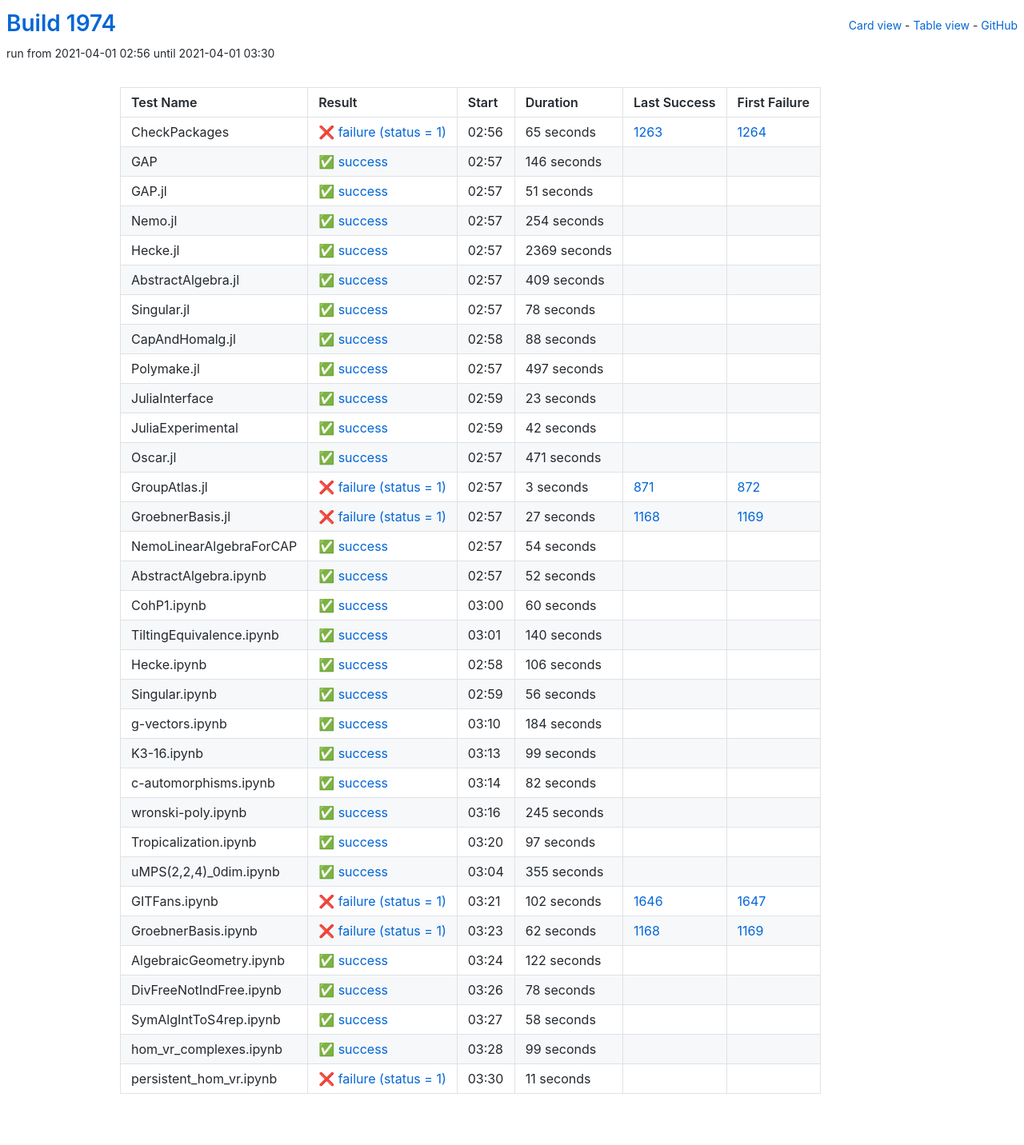
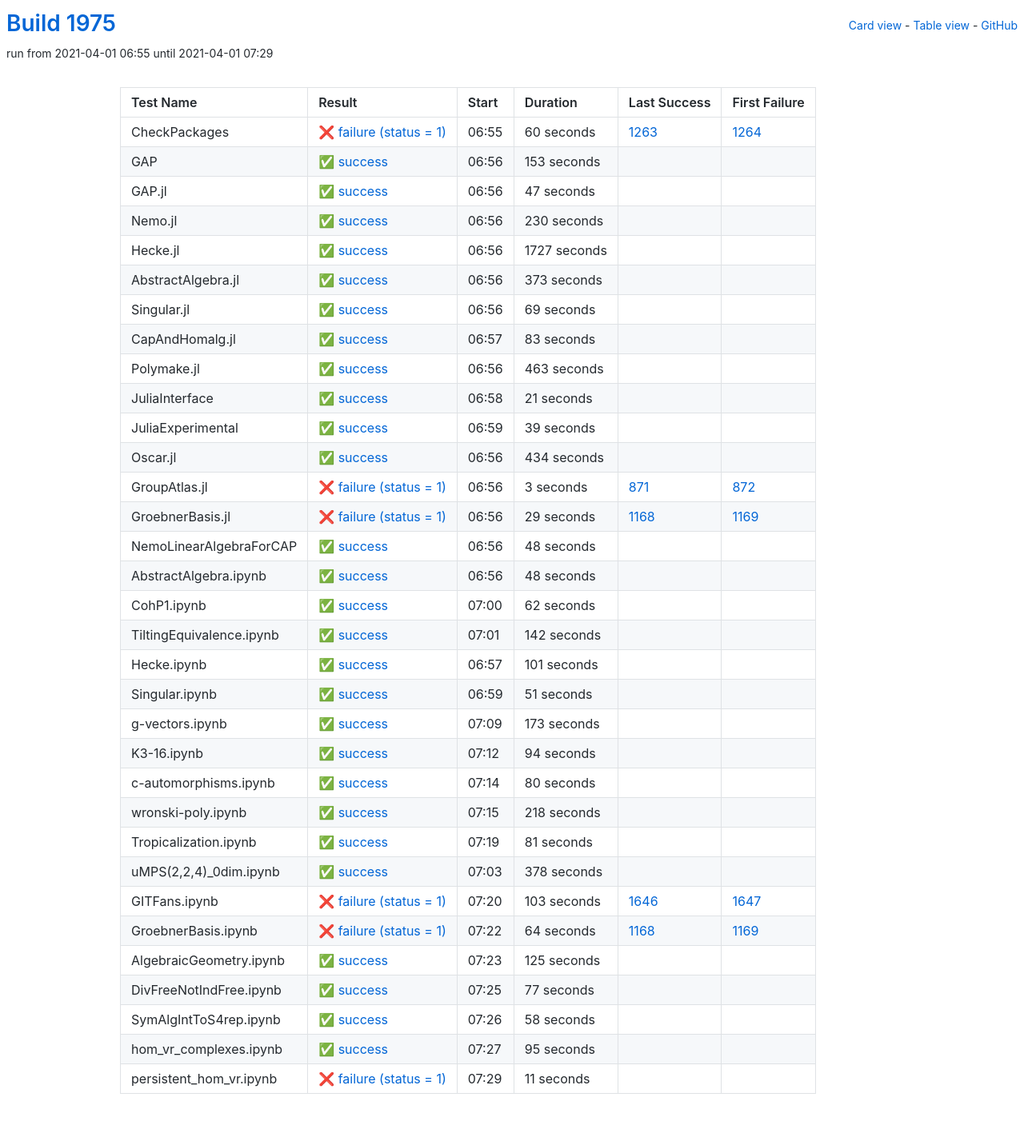
Before and after one commit to oscar-system/oscar-ci-status-stable, a Jekyll site: the page built from table.html, in a window 1280 px wide. Shown: the whole page at 80% size. Built offline with Jekyll 4.4.1, drawn with Linux system fonts in a browser that asks for light colours.

Commit message:
Build #1975

```diff
--- a/_data/ci.yml
+++ b/_data/ci.yml
@@ -1,6 +1,6 @@
 ---
-build: 1974
-build_url: https://oscarci.mathematik.uni-kl.de/job/oscar-stable/1974/
+build: 1975
+build_url: https://oscarci.mathematik.uni-kl.de/job/oscar-stable/1975/
 job: oscar-stable
 organization: oscar-system
 repo: oscar-ci-status-stable
@@ -8,152 +8,152 @@ repourl: https://github.com/oscar-system/oscar-ci-status-stable
 tests:
 - name: CheckPackages
   id: checkpackages
-  log: https://oscarci.mathematik.uni-kl.de/job/oscar-stable/1974/artifact/logs/build-1974/CheckPackages.log
-  start: 2021-04-01 02:56
+  log: https://oscarci.mathematik.uni-kl.de/job/oscar-stable/1975/artifact/logs/build-1975/CheckPackages.log
+  start: 2021-04-01 06:55
   success: false
   exitcode: 1
   status: failure
-  duration: 65
+  duration: 60
   last_success: 1263
   last_success_url: https://oscarci.mathematik.uni-kl.de/job/oscar-stable/1263/
   first_failure: 1264
   first_failure_url: https://oscarci.mathematik.uni-kl.de/job/oscar-stable/1264/
 - name: GAP
   id: gap
-  log: https://oscarci.mathematik.uni-kl.de/job/oscar-stable/1974/artifact/logs/build-1974/GAP.log
-  start: 2021-04-01 02:57
+  log: https://oscarci.mathematik.uni-kl.de/job/oscar-stable/1975/artifact/logs/build-1975/GAP.log
+  start: 2021-04-01 06:56
   success: true
   exitcode: 0
   status: success
-  duration: 146
+  duration: 153
   last_success: false
   last_success_url:
   first_failure: false
   first_failure_url:
 - name: GAP.jl
   id: gap-jl
-  log: https://oscarci.mathematik.uni-kl.de/job/oscar-stable/1974/artifact/logs/build-1974/GAP.jl.log
-  start: 2021-04-01 02:57
+  log: https://oscarci.mathematik.uni-kl.de/job/oscar-stable/1975/artifact/logs/build-1975/GAP.jl.log
+  start: 2021-04-01 06:56
   success: true
   exitcode: 0
   status: success
-  duration: 51
+  duration: 47
   last_success: false
   last_success_url:
   first_failure: false
   first_failure_url:
 - name: Nemo.jl
   id: nemo-jl
-  log: https://oscarci.mathematik.uni-kl.de/job/oscar-stable/1974/artifact/logs/build-1974/Nemo.jl.log
-  start: 2021-04-01 02:57
+  log: https://oscarci.mathematik.uni-kl.de/job/oscar-stable/1975/artifact/logs/build-1975/Nemo.jl.log
+  start: 2021-04-01 06:56
   success: true
   exitcode: 0
   status: success
-  duration: 254
+  duration: 230
   last_success: false
   last_success_url:
   first_failure: false
   first_failure_url:
 - name: Hecke.jl
   id: hecke-jl
-  log: https://oscarci.mathematik.uni-kl.de/job/oscar-stable/1974/artifact/logs/build-1974/Hecke.jl.log
-  start: 2021-04-01 02:57
+  log: https://oscarci.mathematik.uni-kl.de/job/oscar-stable/1975/artifact/logs/build-1975/Hecke.jl.log
+  start: 2021-04-01 06:56
   success: true
   exitcode: 0
   status: success
-  duration: 2369
+  duration: 1727
   last_success: false
   last_success_url:
   first_failure: false
   first_failure_url:
 - name: AbstractAlgebra.jl
   id: abstractalgebra-jl
-  log: https://oscarci.mathematik.uni-kl.de/job/oscar-stable/1974/artifact/logs/build-1974/AbstractAlgebra.jl.log
-  start: 2021-04-01 02:57
+  log: https://oscarci.mathematik.uni-kl.de/job/oscar-stable/1975/artifact/logs/build-1975/AbstractAlgebra.jl.log
+  start: 2021-04-01 06:56
   success: true
   exitcode: 0
   status: success
-  duration: 409
+  duration: 373
   last_success: false
   last_success_url:
   first_failure: false
   first_failure_url:
 - name: Singular.jl
   id: singular-jl
-  log: https://oscarci.mathematik.uni-kl.de/job/oscar-stable/1974/artifact/logs/build-1974/Singular.jl.log
-  start: 2021-04-01 02:57
+  log: https://oscarci.mathematik.uni-kl.de/job/oscar-stable/1975/artifact/logs/build-1975/Singular.jl.log
+  start: 2021-04-01 06:56
   success: true
   exitcode: 0
   status: success
-  duration: 78
+  duration: 69
   last_success: false
   last_success_url:
   first_failure: false
   first_failure_url:
 - name: CapAndHomalg.jl
   id: capandhomalg-jl
-  log: https://oscarci.mathematik.uni-kl.de/job/oscar-stable/1974/artifact/logs/build-1974/CapAndHomalg.jl.log
-  start: 2021-04-01 02:58
+  log: https://oscarci.mathematik.uni-kl.de/job/oscar-stable/1975/artifact/logs/build-1975/CapAndHomalg.jl.log
+  start: 2021-04-01 06:57
   success: true
   exitcode: 0
   status: success
-  duration: 88
+  duration: 83
   last_success: false
   last_success_url:
   first_failure: false
   first_failure_url:
 - name: Polymake.jl
   id: polymake-jl
-  log: https://oscarci.mathematik.uni-kl.de/job/oscar-stable/1974/artifact/logs/build-1974/Polymake.jl.log
-  start: 2021-04-01 02:57
+  log: https://oscarci.mathematik.uni-kl.de/job/oscar-stable/1975/artifact/logs/build-1975/Polymake.jl.log
+  start: 2021-04-01 06:56
   success: true
   exitcode: 0
   status: success
-  duration: 497
+  duration: 463
   last_success: false
   last_success_url:
   first_failure: false
   first_failure_url:
 - name: JuliaInterface
   id: juliainterface
-  log: https://oscarci.mathematik.uni-kl.de/job/oscar-stable/1974/artifact/logs/build-1974/JuliaInterface.log
-  start: 2021-04-01 02:59
+  log: https://oscarci.mathematik.uni-kl.de/job/oscar-stable/1975/artifact/logs/build-1975/JuliaInterface.log
+  start: 2021-04-01 06:58
   success: true
   exitcode: 0
   status: success
-  duration: 23
+  duration: 21
   last_success: false
   last_success_url:
   first_failure: false
   first_failure_url:
 - name: JuliaExperimental
   id: juliaexperimental
-  log: https://oscarci.mathematik.uni-kl.de/job/oscar-stable/1974/artifact/logs/build-1974/JuliaExperimental.log
-  start: 2021-04-01 02:59
+  log: https://oscarci.mathematik.uni-kl.de/job/oscar-stable/1975/artifact/logs/build-1975/JuliaExperimental.log
+  start: 2021-04-01 06:59
   success: true
   exitcode: 0
   status: success
-  duration: 42
+  duration: 39
   last_success: false
   last_success_url:
   first_failure: false
   first_failure_url:
 - name: Oscar.jl
   id: oscar-jl
-  log: https://oscarci.mathematik.uni-kl.de/job/oscar-stable/1974/artifact/logs/build-1974/Oscar.jl.log
-  start: 2021-04-01 02:57
+  log: https://oscarci.mathematik.uni-kl.de/job/oscar-stable/1975/artifact/logs/build-1975/Oscar.jl.log
+  start: 2021-04-01 06:56
   success: true
   exitcode: 0
   status: success
-  duration: 471
+  duration: 434
   last_success: false
   last_success_url:
   first_failure: false
   first_failure_url:
 - name: GroupAtlas.jl
   id: groupatlas-jl
-  log: https://oscarci.mathematik.uni-kl.de/job/oscar-stable/1974/artifact/logs/build-1974/GroupAtlas.jl.log
-  start: 2021-04-01 02:57
+  log: https://oscarci.mathematik.uni-kl.de/job/oscar-stable/1975/artifact/logs/build-1975/GroupAtlas.jl.log
+  start: 2021-04-01 06:56
   success: false
   exitcode: 1
   status: failure
@@ -164,212 +164,212 @@ tests:
   first_failure_url: https://oscarci.mathematik.uni-kl.de/job/oscar-stable/872/
 - name: GroebnerBasis.jl
   id: groebnerbasis-jl
-  log: https://oscarci.mathematik.uni-kl.de/job/oscar-stable/1974/artifact/logs/build-1974/GroebnerBasis.jl.log
-  start: 2021-04-01 02:57
+  log: https://oscarci.mathematik.uni-kl.de/job/oscar-stable/1975/artifact/logs/build-1975/GroebnerBasis.jl.log
+  start: 2021-04-01 06:56
   success: false
   exitcode: 1
   status: failure
-  duration: 27
+  duration: 29
   last_success: 1168
   last_success_url: https://oscarci.mathematik.uni-kl.de/job/oscar-stable/1168/
   first_failure: 1169
   first_failure_url: https://oscarci.mathematik.uni-kl.de/job/oscar-stable/1169/
 - name: NemoLinearAlgebraForCAP
   id: nemolinearalgebraforcap
-  log: https://oscarci.mathematik.uni-kl.de/job/oscar-stable/1974/artifact/logs/build-1974/NemoLinearAlgebraForCAP.log
-  start: 2021-04-01 02:57
+  log: https://oscarci.mathematik.uni-kl.de/job/oscar-stable/1975/artifact/logs/build-1975/NemoLinearAlgebraForCAP.log
+  start: 2021-04-01 06:56
   success: true
   exitcode: 0
   status: success
-  duration: 54
+  duration: 48
   last_success: false
   last_success_url:
   first_failure: false
   first_failure_url:
 - name: AbstractAlgebra.ipynb
   id: abstractalgebra-ipynb
-  log: https://oscarci.mathematik.uni-kl.de/job/oscar-stable/1974/artifact/logs/build-1974/AbstractAlgebra.ipynb.log
-  start: 2021-04-01 02:57
+  log: https://oscarci.mathematik.uni-kl.de/job/oscar-stable/1975/artifact/logs/build-1975/AbstractAlgebra.ipynb.log
+  start: 2021-04-01 06:56
   success: true
   exitcode: 0
   status: success
-  duration: 52
+  duration: 48
   last_success: false
   last_success_url:
   first_failure: false
   first_failure_url:
 - name: CohP1.ipynb
   id: cohp1-ipynb
-  log: https://oscarci.mathematik.uni-kl.de/job/oscar-stable/1974/artifact/logs/build-1974/CohP1.ipynb.log
-  start: 2021-04-01 03:00
+  log: https://oscarci.mathematik.uni-kl.de/job/oscar-stable/1975/artifact/logs/build-1975/CohP1.ipynb.log
+  start: 2021-04-01 07:00
   success: true
   exitcode: 0
   status: success
-  duration: 60
+  duration: 62
   last_success: false
   last_success_url:
   first_failure: false
   first_failure_url:
 - name: TiltingEquivalence.ipynb
   id: tiltingequivalence-ipynb
-  log: https://oscarci.mathematik.uni-kl.de/job/oscar-stable/1974/artifact/logs/build-1974/TiltingEquivalence.ipynb.log
-  start: 2021-04-01 03:01
+  log: https://oscarci.mathematik.uni-kl.de/job/oscar-stable/1975/artifact/logs/build-1975/TiltingEquivalence.ipynb.log
+  start: 2021-04-01 07:01
   success: true
   exitcode: 0
   status: success
-  duration: 140
+  duration: 142
   last_success: false
   last_success_url:
   first_failure: false
   first_failure_url:
 - name: Hecke.ipynb
   id: hecke-ipynb
-  log: https://oscarci.mathematik.uni-kl.de/job/oscar-stable/1974/artifact/logs/build-1974/Hecke.ipynb.log
-  start: 2021-04-01 02:58
+  log: https://oscarci.mathematik.uni-kl.de/job/oscar-stable/1975/artifact/logs/build-1975/Hecke.ipynb.log
+  start: 2021-04-01 06:57
   success: true
   exitcode: 0
   status: success
-  duration: 106
+  duration: 101
   last_success: false
   last_success_url:
   first_failure: false
   first_failure_url:
 - name: Singular.ipynb
   id: singular-ipynb
-  log: https://oscarci.mathematik.uni-kl.de/job/oscar-stable/1974/artifact/logs/build-1974/Singular.ipynb.log
-  start: 2021-04-01 02:59
+  log: https://oscarci.mathematik.uni-kl.de/job/oscar-stable/1975/artifact/logs/build-1975/Singular.ipynb.log
+  start: 2021-04-01 06:59
   success: true
   exitcode: 0
   status: success
-  duration: 56
+  duration: 51
   last_success: false
   last_success_url:
   first_failure: false
   first_failure_url:
 - name: g-vectors.ipynb
   id: g-vectors-ipynb
-  log: https://oscarci.mathematik.uni-kl.de/job/oscar-stable/1974/artifact/logs/build-1974/g-vectors.ipynb.log
-  start: 2021-04-01 03:10
+  log: https://oscarci.mathematik.uni-kl.de/job/oscar-stable/1975/artifact/logs/build-1975/g-vectors.ipynb.log
+  start: 2021-04-01 07:09
   success: true
   exitcode: 0
   status: success
-  duration: 184
+  duration: 173
   last_success: false
   last_success_url:
   first_failure: false
   first_failure_url:
 - name: K3-16.ipynb
   id: k3-16-ipynb
-  log: https://oscarci.mathematik.uni-kl.de/job/oscar-stable/1974/artifact/logs/build-1974/K3-16.ipynb.log
-  start: 2021-04-01 03:13
+  log: https://oscarci.mathematik.uni-kl.de/job/oscar-stable/1975/artifact/logs/build-1975/K3-16.ipynb.log
+  start: 2021-04-01 07:12
   success: true
   exitcode: 0
   status: success
-  duration: 99
+  duration: 94
   last_success: false
   last_success_url:
   first_failure: false
   first_failure_url:
 - name: c-automorphisms.ipynb
   id: c-automorphisms-ipynb
-  log: https://oscarci.mathematik.uni-kl.de/job/oscar-stable/1974/artifact/logs/build-1974/c-automorphisms.ipynb.log
-  start: 2021-04-01 03:14
+  log: https://oscarci.mathematik.uni-kl.de/job/oscar-stable/1975/artifact/logs/build-1975/c-automorphisms.ipynb.log
+  start: 2021-04-01 07:14
   success: true
   exitcode: 0
   status: success
-  duration: 82
+  duration: 80
   last_success: false
   last_success_url:
   first_failure: false
   first_failure_url:
 - name: wronski-poly.ipynb
   id: wronski-poly-ipynb
-  log: https://oscarci.mathematik.uni-kl.de/job/oscar-stable/1974/artifact/logs/build-1974/wronski-poly.ipynb.log
-  start: 2021-04-01 03:16
+  log: https://oscarci.mathematik.uni-kl.de/job/oscar-stable/1975/artifact/logs/build-1975/wronski-poly.ipynb.log
+  start: 2021-04-01 07:15
   success: true
   exitcode: 0
   status: success
-  duration: 245
+  duration: 218
   last_success: false
   last_success_url:
   first_failure: false
   first_failure_url:
 - name: Tropicalization.ipynb
   id: tropicalization-ipynb
-  log: https://oscarci.mathematik.uni-kl.de/job/oscar-stable/1974/artifact/logs/build-1974/Tropicalization.ipynb.log
-  start: 2021-04-01 03:20
+  log: https://oscarci.mathematik.uni-kl.de/job/oscar-stable/1975/artifact/logs/build-1975/Tropicalization.ipynb.log
+  start: 2021-04-01 07:19
   success: true
   exitcode: 0
   status: success
-  duration: 97
+  duration: 81
   last_success: false
   last_success_url:
   first_failure: false
   first_failure_url:
 - name: uMPS(2,2,4)_0dim.ipynb
   id: umps-2-2-4-0dim-ipynb
-  log: https://oscarci.mathematik.uni-kl.de/job/oscar-stable/1974/artifact/logs/build-1974/uMPS-2-2-4-_0dim.ipynb.log
-  start: 2021-04-01 03:04
+  log: https://oscarci.mathematik.uni-kl.de/job/oscar-stable/1975/artifact/logs/build-1975/uMPS-2-2-4-_0dim.ipynb.log
+  start: 2021-04-01 07:03
   success: true
   exitcode: 0
   status: success
-  duration: 355
+  duration: 378
   last_success: false
   last_success_url:
   first_failure: false
   first_failure_url:
 - name: GITFans.ipynb
   id: gitfans-ipynb
-  log: https://oscarci.mathematik.uni-kl.de/job/oscar-stable/1974/artifact/logs/build-1974/GITFans.ipynb.log
-  start: 2021-04-01 03:21
+  log: https://oscarci.mathematik.uni-kl.de/job/oscar-stable/1975/artifact/logs/build-1975/GITFans.ipynb.log
+  start: 2021-04-01 07:20
   success: false
   exitcode: 1
   status: failure
-  duration: 102
+  duration: 103
   last_success: 1646
   last_success_url: https://oscarci.mathematik.uni-kl.de/job/oscar-stable/1646/
   first_failure: 1647
   first_failure_url: https://oscarci.mathematik.uni-kl.de/job/oscar-stable/1647/
 - name: GroebnerBasis.ipynb
   id: groebnerbasis-ipynb
-  log: https://oscarci.mathematik.uni-kl.de/job/oscar-stable/1974/artifact/logs/build-1974/GroebnerBasis.ipynb.log
-  start: 2021-04-01 03:23
+  log: https://oscarci.mathematik.uni-kl.de/job/oscar-stable/1975/artifact/logs/build-1975/GroebnerBasis.ipynb.log
+  start: 2021-04-01 07:22
   success: false
   exitcode: 1
   status: failure
-  duration: 62
+  duration: 64
   last_success: 1168
   last_success_url: https://oscarci.mathematik.uni-kl.de/job/oscar-stable/1168/
   first_failure: 1169
   first_failure_url: https://oscarci.mathematik.uni-kl.de/job/oscar-stable/1169/
 - name: AlgebraicGeometry.ipynb
   id: algebraicgeometry-ipynb
-  log: https://oscarci.mathematik.uni-kl.de/job/oscar-stable/1974/artifact/logs/build-1974/AlgebraicGeometry.ipynb.log
-  start: 2021-04-01 03:24
+  log: https://oscarci.mathematik.uni-kl.de/job/oscar-stable/1975/artifact/logs/build-1975/AlgebraicGeometry.ipynb.log
+  start: 2021-04-01 07:23
   success: true
   exitcode: 0
   status: success
-  duration: 122
+  duration: 125
   last_success: false
   last_success_url:
   first_failure: false
   first_failure_url:
 - name: DivFreeNotIndFree.ipynb
   id: divfreenotindfree-ipynb
-  log: https://oscarci.mathematik.uni-kl.de/job/oscar-stable/1974/artifact/logs/build-1974/DivFreeNotIndFree.ipynb.log
-  start: 2021-04-01 03:26
+  log: https://oscarci.mathematik.uni-kl.de/job/oscar-stable/1975/artifact/logs/build-1975/DivFreeNotIndFree.ipynb.log
+  start: 2021-04-01 07:25
   success: true
   exitcode: 0
   status: success
-  duration: 78
+  duration: 77
   last_success: false
   last_success_url:
   first_failure: false
   first_failure_url:
 - name: SymAlgIntToS4rep.ipynb
   id: symalginttos4rep-ipynb
-  log: https://oscarci.mathematik.uni-kl.de/job/oscar-stable/1974/artifact/logs/build-1974/SymAlgIntToS4rep.ipynb.log
-  start: 2021-04-01 03:27
+  log: https://oscarci.mathematik.uni-kl.de/job/oscar-stable/1975/artifact/logs/build-1975/SymAlgIntToS4rep.ipynb.log
+  start: 2021-04-01 07:26
   success: true
   exitcode: 0
   status: success
@@ -380,20 +380,20 @@ tests:
   first_failure_url:
 - name: hom_vr_complexes.ipynb
   id: hom-vr-complexes-ipynb
-  log: https://oscarci.mathematik.uni-kl.de/job/oscar-stable/1974/artifact/logs/build-1974/hom_vr_complexes.ipynb.log
-  start: 2021-04-01 03:28
+  log: https://oscarci.mathematik.uni-kl.de/job/oscar-stable/1975/artifact/logs/build-1975/hom_vr_complexes.ipynb.log
+  start: 2021-04-01 07:27
   success: true
   exitcode: 0
   status: success
-  duration: 99
+  duration: 95
   last_success: false
   last_success_url:
   first_failure: false
   first_failure_url:
 - name: persistent_hom_vr.ipynb
   id: persistent-hom-vr-ipynb
-  log: https://oscarci.mathematik.uni-kl.de/job/oscar-stable/1974/artifact/logs/build-1974/persistent_hom_vr.ipynb.log
-  start: 2021-04-01 03:30
+  log: https://oscarci.mathematik.uni-kl.de/job/oscar-stable/1975/artifact/logs/build-1975/persistent_hom_vr.ipynb.log
+  start: 2021-04-01 07:29
   success: false
   exitcode: 1
   status: failure
```
Also changed, not shown: README.md.
